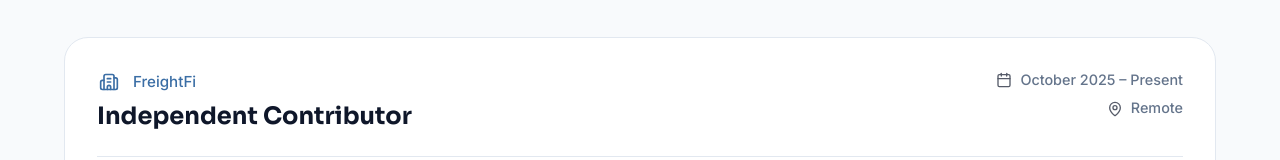
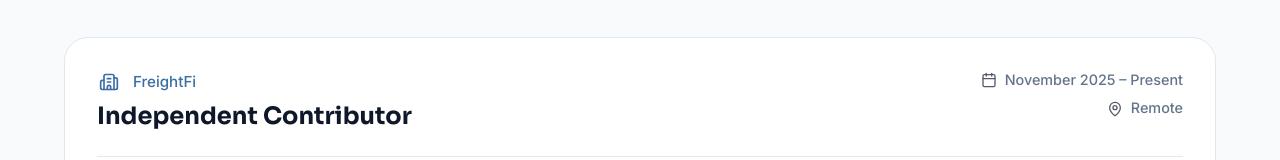
Before and after one commit to troyrhodes02/rhodeshub, a Next.js app in the folder apps/portfolio/: page /experience in a window 1280 px wide. Shown: the part 331-491 px from the top of the page. Built offline with nearby package versions, Linux system fonts and the light colour scheme.

Commit message:
date update

```diff
--- a/apps/portfolio/src/app/experience/page.tsx
+++ b/apps/portfolio/src/app/experience/page.tsx
@@ -10,7 +10,7 @@ const experiences: Experience[] = [
     company: "FreightFi",
     title: "Independent Contributor",
     location: "Remote",
-    startDate: "October 2025",
+    startDate: "November 2025",
     endDate: "Present",
     description:
       "FreightFi is a freight finance and audit automation platform designed to help carriers, brokers, and logistics teams detect payment discrepancies, validate shipping documents, and automate vendor payout calculations in real time. The system ingests rate confirmations, invoices, and Bills of Lading (BOLs), compares expected versus actual charges, flags variances, and provides an auditable breakdown of how every dollar was calculated — reducing manual reconciliation, short-pay risk, and operational delays.",
```
